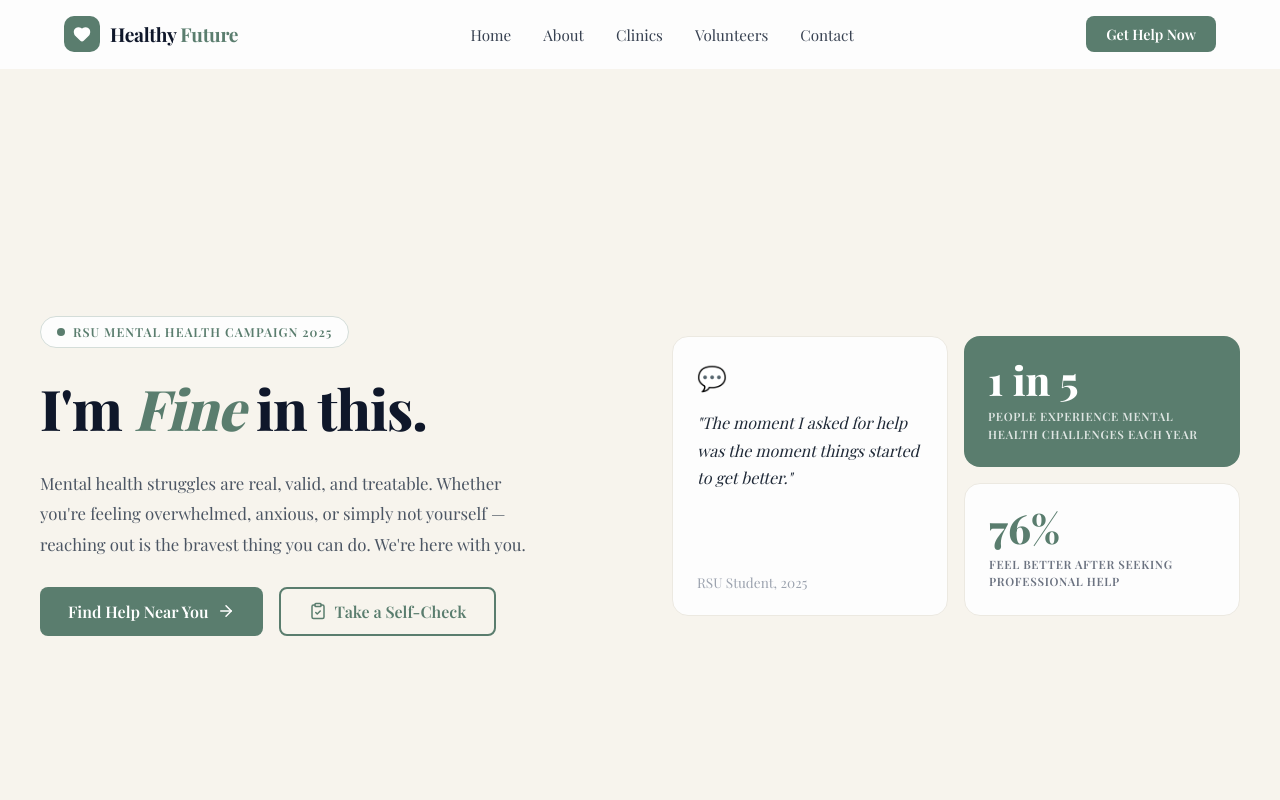
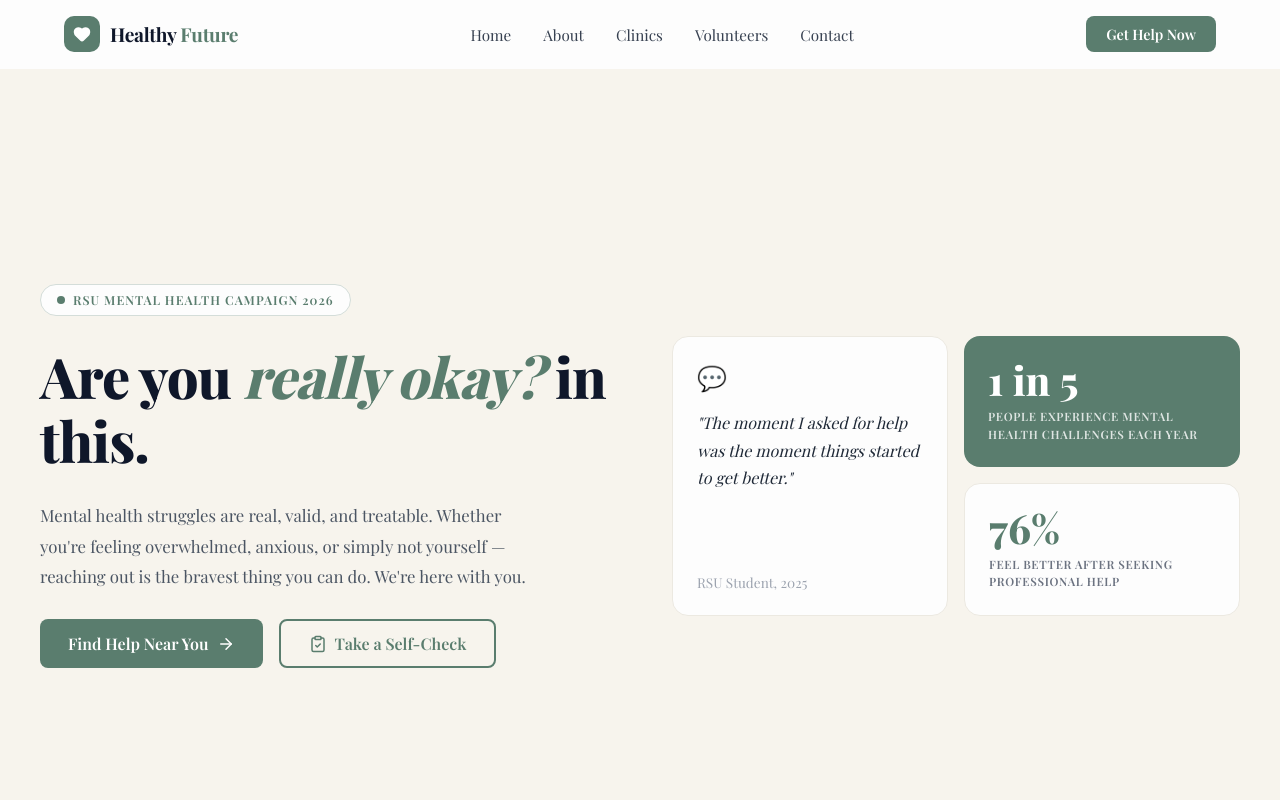
Before and after one commit to MayPhooPyaeSan/MentalHealthCampaign, a React (Vite) app: page / in a window 1280 px wide. Shown: the top 800 px of the page. Built offline with nearby package versions, Linux system fonts and the light colour scheme; a web font is replaced by a local one.

Commit message:
change title

```diff
--- a/package.json
+++ b/package.json
@@ -10,6 +10,7 @@
     "preview": "vite preview"
   },
   "dependencies": {
+    "@vercel/analytics": "^2.0.1",
     "lucide-react": "^1.7.0",
     "react": "^19.2.4",
     "react-dom": "^19.2.4"
--- a/src/App.tsx
+++ b/src/App.tsx
@@ -9,6 +9,7 @@ import MythsVsReality from "./components/Mythsvsreality";
 import Volunteers from "./components/Volunteers";
 import Crisis from "./components/Crisis";
 import Footer from "./components/Footer";
+import { Analytics } from "@vercel/analytics/next"
 
 function App() {
   return (
--- a/src/components/Hero.tsx
+++ b/src/components/Hero.tsx
@@ -11,14 +11,14 @@ export default function Hero() {
           {/* Badge */}
           <div className="hero-badge">
             <span className="hero-badge-dot"></span>
-            RSU MENTAL HEALTH CAMPAIGN 2025
+            RSU MENTAL HEALTH CAMPAIGN 2026
           </div>
 
           {/* Heading */}
           <h1 className="hero-heading">
-            I'm{" "}
+            Are you{" "}
             <span className="hero-heading-accent">
-              <em>Fine</em>
+              <em>really okay?</em>
             </span>{" "}
             in this.
           </h1>
```
Also changed, not shown: 1 other file (tests, documents, lock files or other folders).
